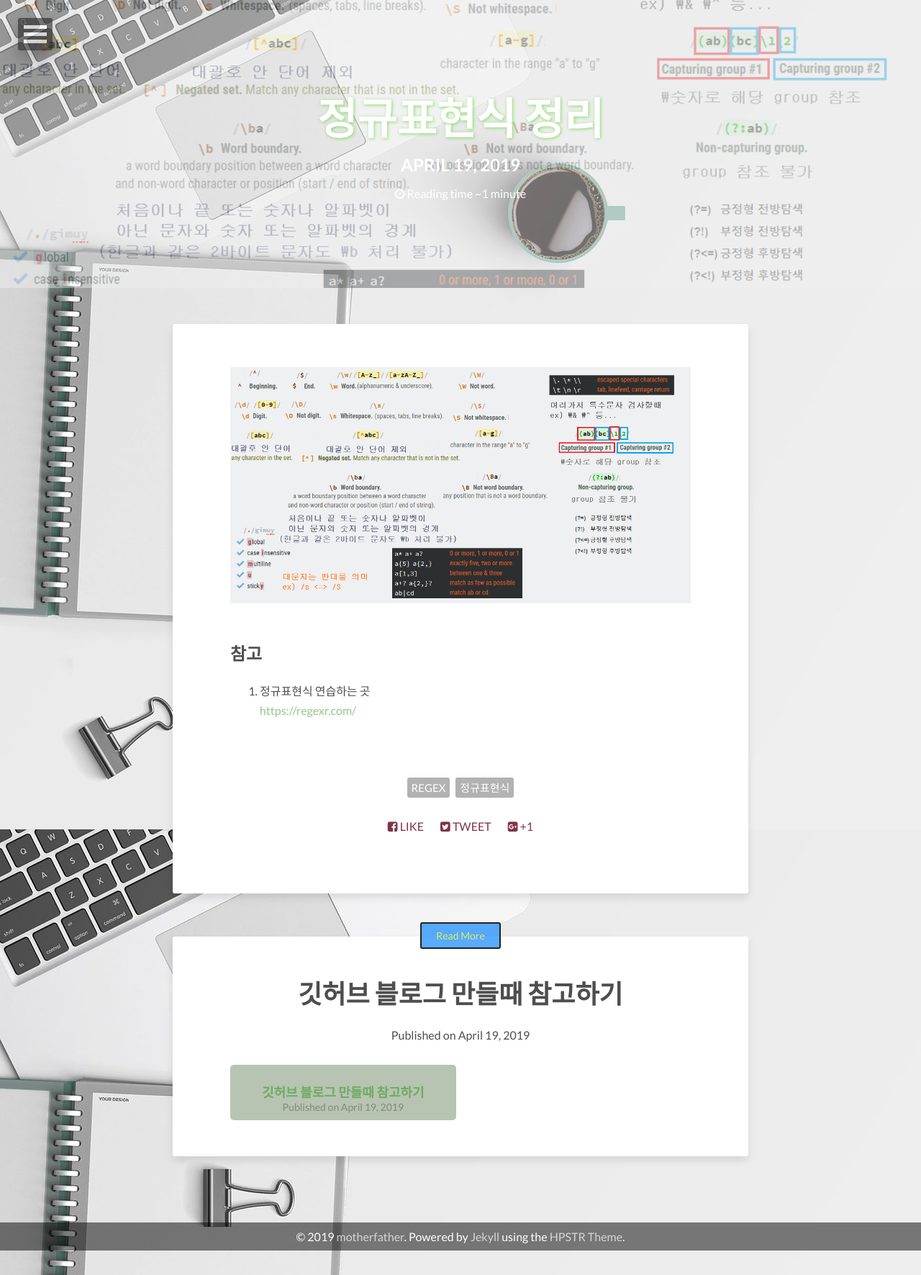
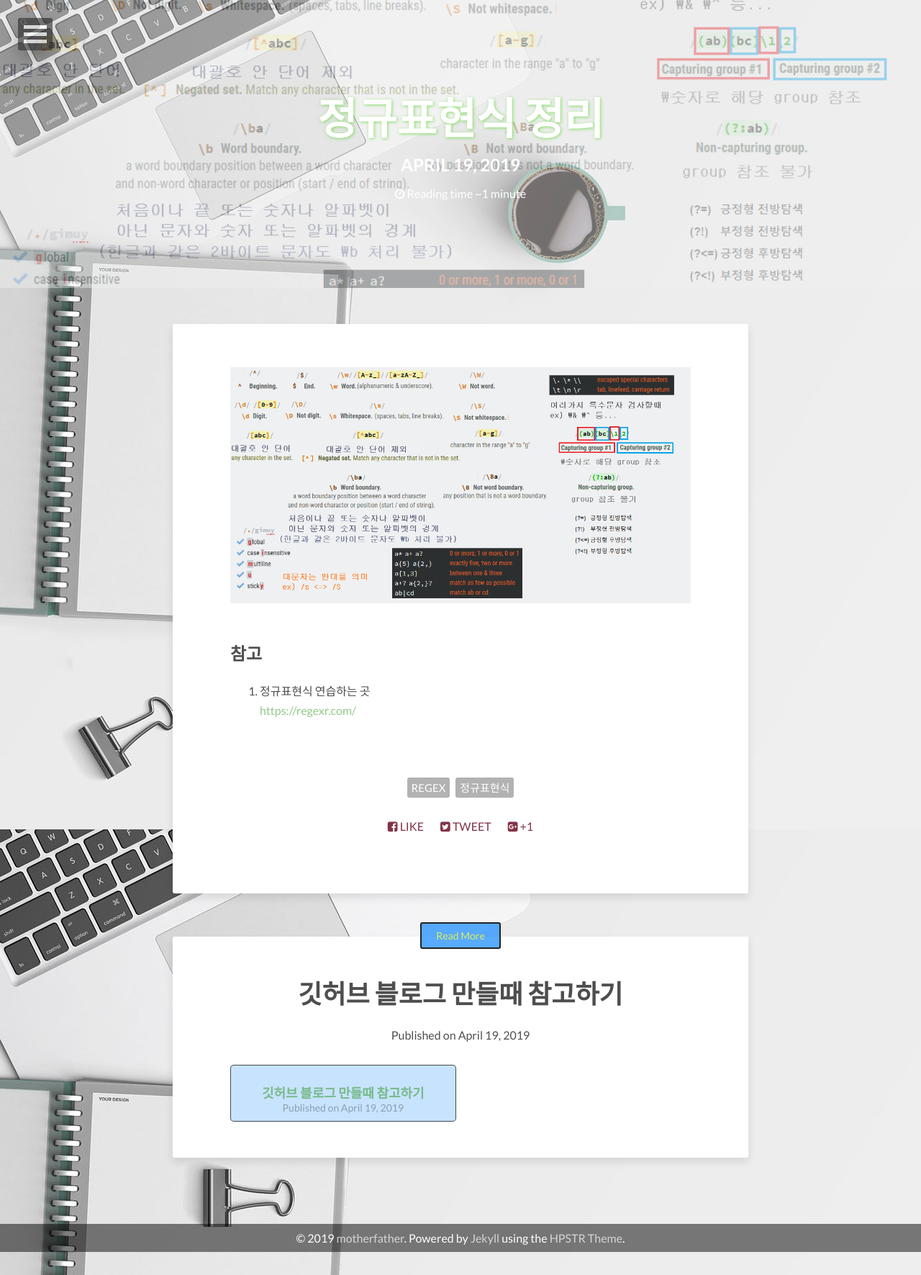
Before and after one commit to motherfather/motherfather.github.io, a Jekyll site: the page built from _posts/2019-04-19-regex_theorem.md, in a window 1280 px wide. Shown: the whole page at 72% size. Built offline with Jekyll 4.4.1, drawn with Linux system fonts in a browser that asks for light colours; nearby versions of some CDN libraries.

Commit message:
Update _page.scss

```diff
--- a/_sass/_page.scss
+++ b/_sass/_page.scss
@@ -457,8 +457,9 @@ header .entry-meta {
 .list-item {
 	width: 100%;
 	text-align: center;
-	background-color: darken($base-color,30);
+	background-color: rgba(84, 167, 251, 0.32);
 	border-radius: 5px;
+	border: solid 1px;
 
 	h4 {
 		@include font-rem(18);
```
